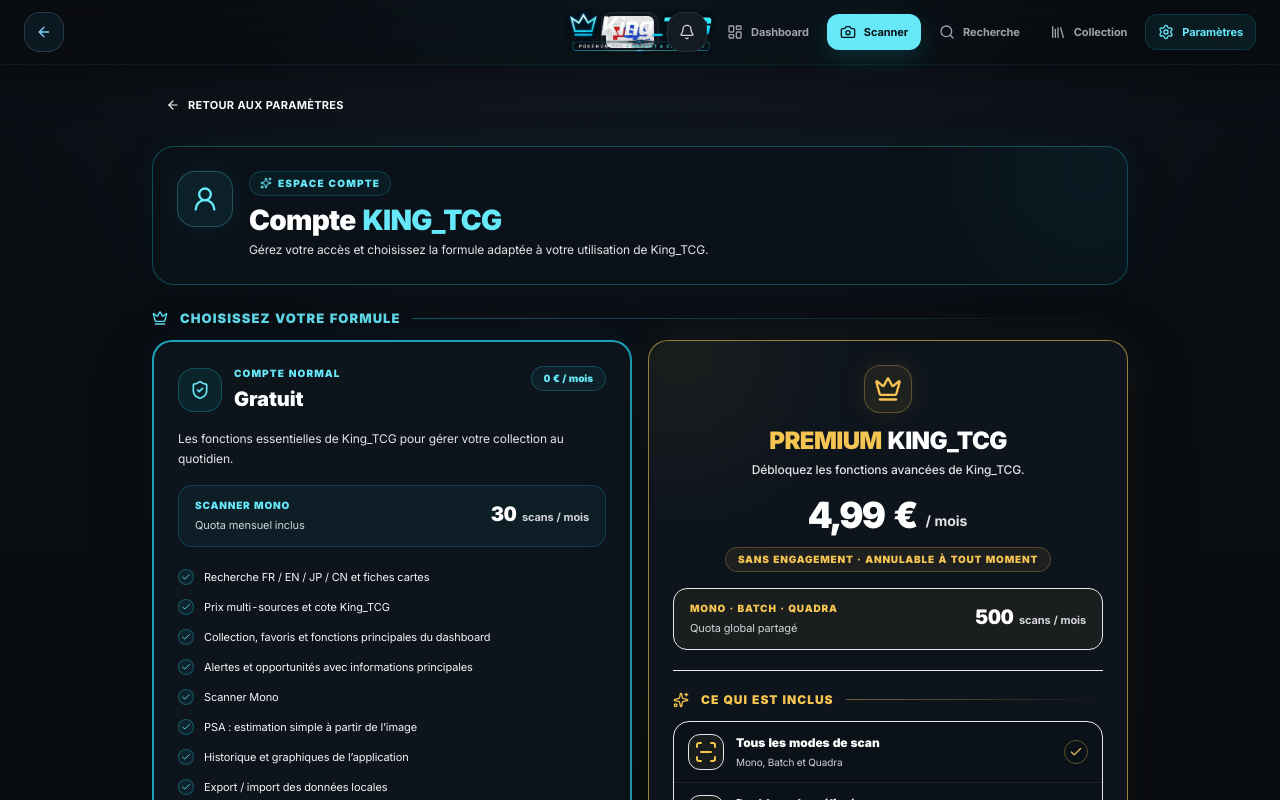
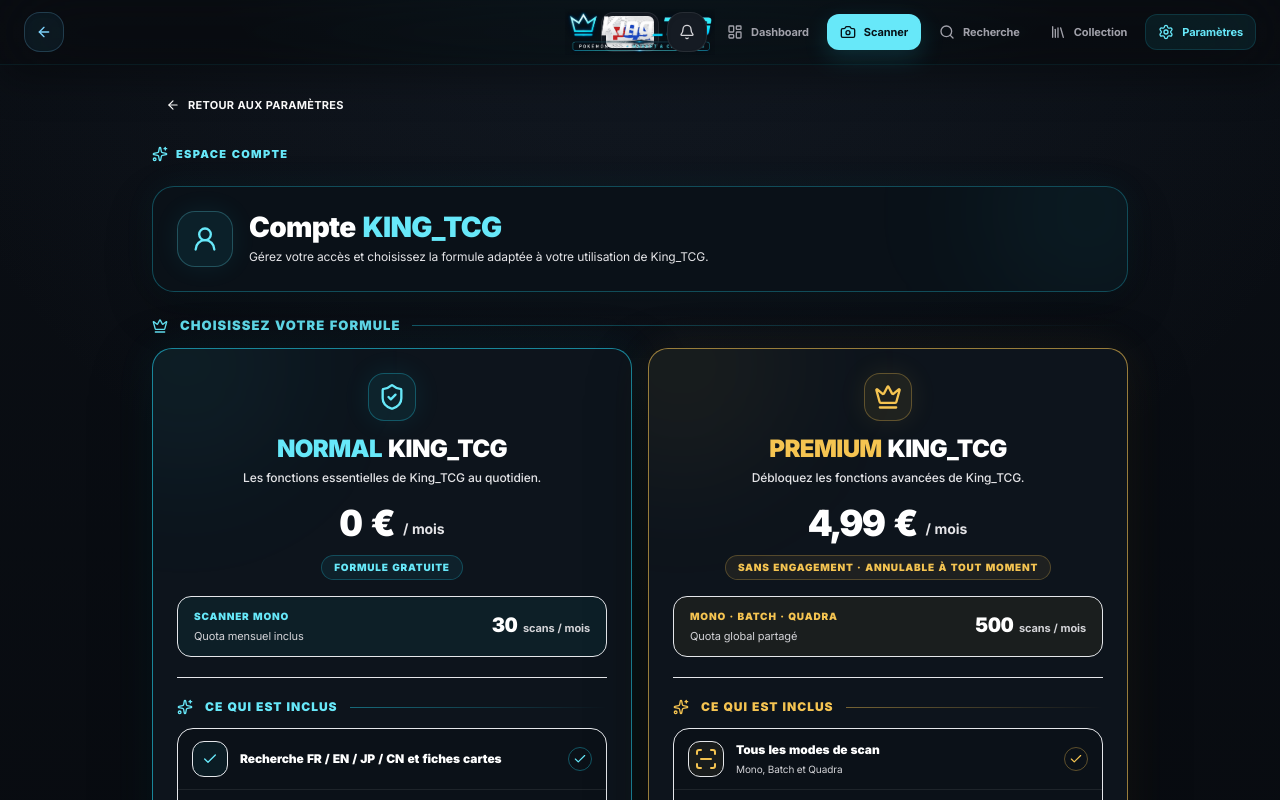
Before and after one commit to dylangdm1-dotcom/King_TcgV1, a Next.js app: page /parametres/compte in a window 1280 px wide. Shown: the top 800 px of the page. Built offline with nearby package versions, Linux system fonts and the light colour scheme.

Commit message:
Update page.tsx

```diff
--- a/app/parametres/compte/page.tsx
+++ b/app/parametres/compte/page.tsx
@@ -93,25 +93,26 @@ export default function AccountManagementPage() {
             Retour aux paramètres
           </Link>
 
+          <div className="flex items-center gap-2">
+            <Sparkles className="h-4 w-4 text-cyan-300" />
+            <p className="text-[11px] font-black uppercase tracking-[0.12em] text-cyan-300">
+              Espace compte
+            </p>
+          </div>
+
           <header className="relative overflow-hidden rounded-[22px] border border-cyan-400/30 bg-[#0a1118] p-5 shadow-[0_18px_48px_rgba(0,0,0,.24),0_0_34px_rgba(34,211,238,.05)] sm:p-6">
             <div className="pointer-events-none absolute -right-16 -top-20 h-52 w-52 rounded-full bg-cyan-400/[0.055] blur-3xl" />
-            <div className="relative flex flex-col gap-5 sm:flex-row sm:items-center sm:justify-between">
-              <div className="flex items-start gap-4">
+            <div className="relative flex items-center gap-4">
               <span className="flex h-14 w-14 shrink-0 items-center justify-center rounded-[18px] border border-cyan-300/25 bg-cyan-400/[0.08] text-cyan-300 shadow-[0_0_26px_rgba(34,211,238,.08)]">
                 <UserRound className="h-7 w-7" />
               </span>
-                <div>
-                  <span className="inline-flex items-center gap-1.5 rounded-full border border-cyan-400/20 bg-cyan-400/[0.06] px-2.5 py-1 text-[10px] font-black uppercase tracking-[0.12em] text-cyan-300">
-                    <Sparkles className="h-3 w-3" />
-                    Espace compte
-                  </span>
-                  <h1 className="mt-2 text-2xl font-black tracking-tight text-white sm:text-[28px]">
+              <div className="min-w-0">
+                <h1 className="text-2xl font-black tracking-tight text-white sm:text-[28px]">
                   Compte <span className="text-cyan-300">KING_TCG</span>
                 </h1>
                 <p className="mt-1 max-w-xl text-[12px] leading-5 text-zinc-200">
                   Gérez votre accès et choisissez la formule adaptée à votre utilisation de King_TCG.
                 </p>
-                </div>
               </div>
             </div>
           </header>
@@ -126,52 +127,85 @@ export default function AccountManagementPage() {
             </div>
 
             <div className="grid gap-4 lg:grid-cols-2">
-              <article className="relative overflow-hidden rounded-[20px] border-2 border-cyan-400/75 bg-[#0d141c] p-5 shadow-[0_20px_60px_rgba(0,0,0,.28),0_0_30px_rgba(34,211,238,.055)] sm:p-6">
-                <div className="pointer-events-none absolute -bottom-24 -right-20 h-56 w-56 rounded-full bg-cyan-400/[0.045] blur-3xl" />
+              <article className="relative overflow-hidden rounded-[20px] border border-cyan-400/60 bg-[#0d141c] p-5 shadow-[0_20px_60px_rgba(0,0,0,.34),0_0_42px_rgba(34,211,238,.07)] sm:p-6">
+                <div className="pointer-events-none absolute -left-20 -top-24 h-56 w-56 rounded-full bg-cyan-400/[0.055] blur-3xl" />
+                <div className="pointer-events-none absolute -bottom-28 -right-20 h-64 w-64 rounded-full bg-cyan-400/[0.05] blur-3xl" />
 
-                <div className="relative">
-                  <div className="flex items-start justify-between gap-4">
-                    <div className="flex items-center gap-3">
-                      <span className="flex h-11 w-11 items-center justify-center rounded-2xl border border-cyan-400/25 bg-cyan-400/[0.08] text-cyan-300">
-                        <ShieldCheck className="h-5 w-5" />
+                <div className="relative flex flex-col items-center text-center">
+                  <span className="flex h-12 w-12 items-center justify-center rounded-2xl border border-cyan-400/30 bg-cyan-400/[0.08] text-cyan-300 shadow-[0_0_28px_rgba(34,211,238,.09)]">
+                    <ShieldCheck className="h-7 w-7" />
                   </span>
-                      <div>
-                        <p className="text-[10px] font-black uppercase tracking-[0.11em] text-cyan-300">
-                          Compte Normal
+
+                  <h3 className="mt-3 text-xl font-black tracking-tight text-white sm:text-2xl">
+                    <span className="text-cyan-300">NORMAL</span> KING_TCG
+                  </h3>
+
+                  <p className="mt-1 text-[12px] font-medium text-zinc-200">
+                    Les fonctions essentielles de King_TCG au quotidien.
                   </p>
-                        <h3 className="mt-1 text-xl font-black text-white">Gratuit</h3>
-                      </div>
-                    </div>
-                    <span className="rounded-full border border-cyan-400/25 bg-cyan-400/[0.07] px-3 py-1 text-[10px] font-black text-cyan-300">
-                      0 € / mois
+
+                  <div className="mt-4 flex items-end justify-center gap-2">
+                    <span className="text-3xl font-black tracking-tight text-white sm:text-4xl">
+                      0 €
                     </span>
+                    <span className="pb-1 text-sm font-bold text-zinc-200">/ mois</span>
                   </div>
 
-                  <p className="mt-4 text-[12px] leading-5 text-zinc-200">
-                    Les fonctions essentielles de King_TCG pour gérer votre collection au quotidien.
-                  </p>
+                  <span className="mt-3 rounded-full border border-cyan-400/25 bg-cyan-400/[0.07] px-3 py-1 text-[10px] font-black uppercase tracking-[0.08em] text-cyan-300">
+                    Formule gratuite
+                  </span>
 
-                  <div className="mt-4 rounded-[14px] border border-cyan-400/20 bg-cyan-400/[0.055] px-4 py-3">
+                  <div className="mt-4 w-full rounded-[14px] border border-cyan-400/22 bg-cyan-400/[0.055] px-4 py-3">
                     <div className="flex items-center justify-between gap-3">
-                      <div>
+                      <div className="text-left">
                         <p className="text-[10px] font-black uppercase tracking-[0.08em] text-cyan-300">
                           Scanner Mono
                         </p>
-                        <p className="mt-1 text-[11px] text-zinc-300">Quota mensuel inclus</p>
+                        <p className="mt-1 text-[11px] text-zinc-300">
+                          Quota mensuel inclus
+                        </p>
                       </div>
                       <p className="text-right text-xl font-black text-white">
                         30 <span className="text-[11px] font-bold text-zinc-300">scans / mois</span>
                       </p>
                     </div>
                   </div>
+                </div>
 
-                  <ul className="mt-5 space-y-2.5">
-                    {normalFeatures.map((feature) => (
-                      <FeatureRow key={feature}>{feature}</FeatureRow>
+                <div className="relative mt-5 border-t border-cyan-400/18 pt-5">
+                  <div className="mb-3 flex items-center gap-3">
+                    <Sparkles className="h-4 w-4 text-cyan-300" />
+                    <h4 className="whitespace-nowrap text-[12px] font-black uppercase tracking-[0.08em] text-cyan-300">
+                      Ce qui est inclus
+                    </h4>
+                    <span className="h-px flex-1 bg-gradient-to-r from-cyan-400/45 to-transparent" />
+                  </div>
+
+                  <div className="overflow-hidden rounded-[16px] border border-cyan-400/18 bg-black/15">
+                    {normalFeatures.map((feature, index) => (
+                      <div
+                        key={feature}
+                        className={`flex items-center gap-3 px-3.5 py-3 ${
+                          index > 0 ? "border-t border-white/[0.08]" : ""
+                        }`}
+                      >
+                        <span className="flex h-9 w-9 shrink-0 items-center justify-center rounded-xl border border-cyan-400/22 bg-cyan-400/[0.06] text-cyan-300">
+                          <Check className="h-4 w-4" />
+                        </span>
+                        <div className="min-w-0 flex-1 text-left">
+                          <p className="text-[11px] font-black text-white sm:text-[12px]">
+                            {feature}
+                          </p>
+                        </div>
+                        <span className="flex h-6 w-6 shrink-0 items-center justify-center rounded-full border border-cyan-400/35 text-cyan-300">
+                          <Check className="h-3.5 w-3.5" />
+                        </span>
+                      </div>
                     ))}
-                  </ul>
+                  </div>
 
-                  <div className="mt-5 rounded-[14px] border border-white/[0.08] bg-white/[0.025] px-4 py-3 text-center text-[11px] font-black text-zinc-300">
+                  <div className="mt-4 inline-flex w-full items-center justify-center gap-2 rounded-[14px] border border-cyan-400/30 bg-cyan-400/[0.05] px-4 py-3.5 text-[11px] font-black uppercase tracking-[0.06em] text-cyan-300">
+                    <ShieldCheck className="h-4 w-4" />
                     Formule actuelle
                   </div>
                 </div>
```
Lines whose indentation alone changed are shown as unchanged.
